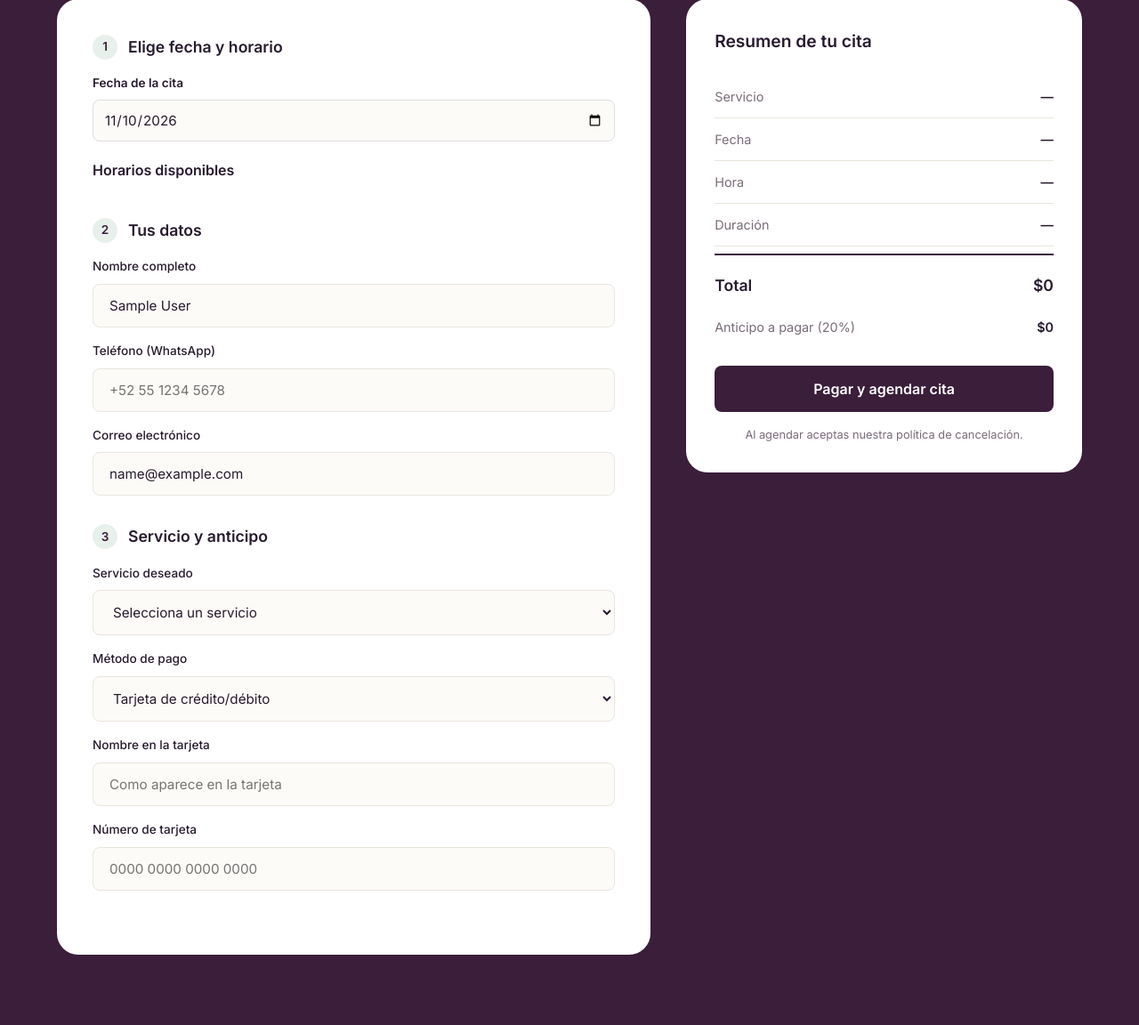
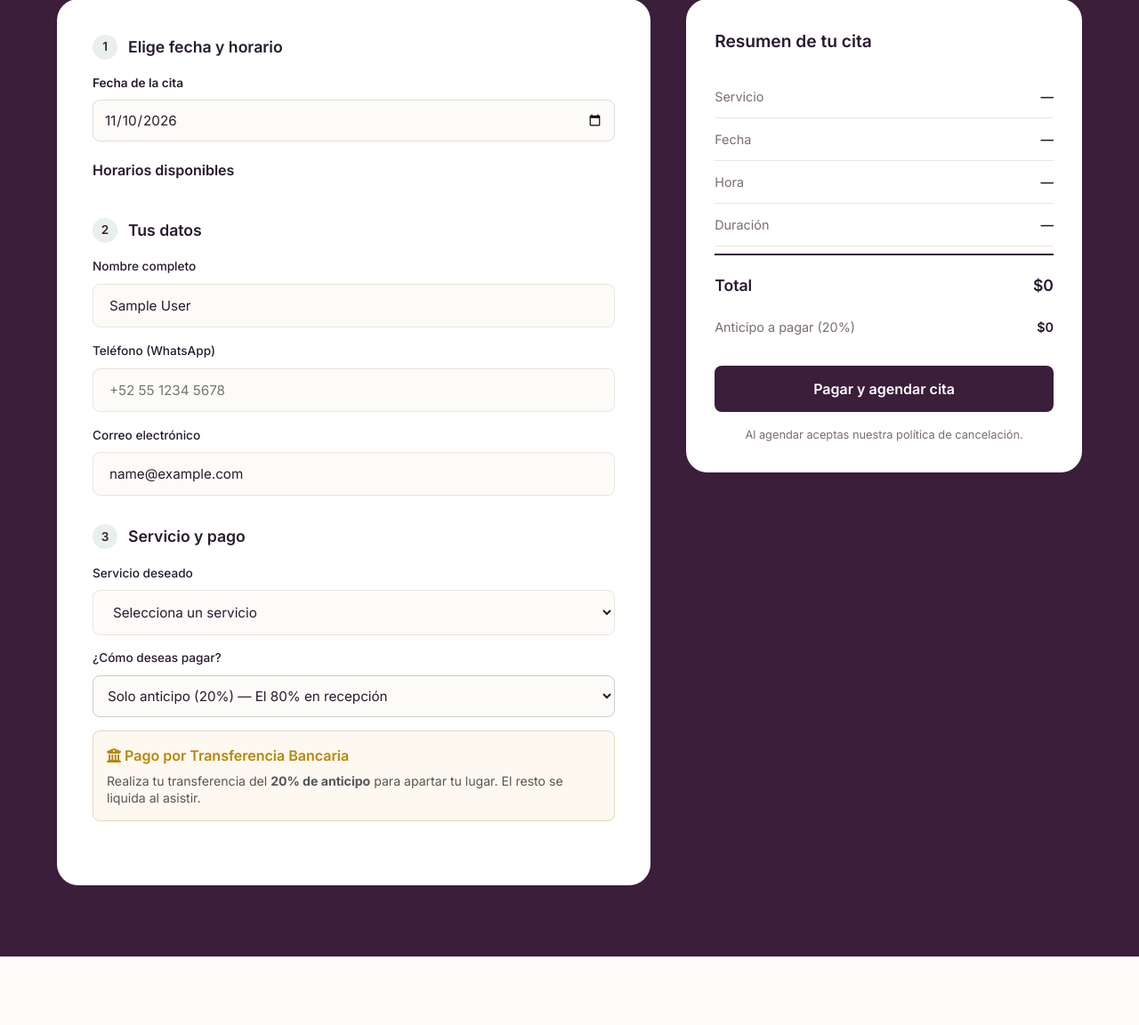
Before and after one commit to miguelguadarrama-ux/spa-cuidarte, a PHP site: page /index.php in a window 1280 px wide. Shown: the part 2432-3584 px from the top of the page at 89% size. Run offline with PHP 8.4, Linux system fonts and the light colour scheme; the visitor is signed in with stand-in values (Sample User, id 1); some web fonts are replaced.

Commit message:
Update index.php

```diff
--- a/index.php
+++ b/index.php
@@ -260,8 +260,9 @@ session_start();
 
             <!-- Paso 3 -->
             <div class="form-step">
-              <h3><span class="step-number">3</span> Servicio y anticipo</h3>
-              <div class="form-group">
+              <h3><span class="step-number">3</span> Servicio y pago</h3>
+
+              <div class="form-group" style="margin-bottom: 15px;">
                 <label for="servicioSelect">Servicio deseado</label>
                 <select id="servicioSelect" required>
                   <option value="" disabled selected>Selecciona un servicio</option>
@@ -271,21 +272,22 @@ session_start();
                   <option value="Pedicure Spa + Gelish" data-precio="950" data-duracion="90 min">Pedicure Spa + Gelish - $950</option>
                 </select>
               </div>
-              <div class="form-group">
-                <label>Método de pago</label>
-                <select id="metodoPago">
-                  <option>Tarjeta de crédito/débito</option>
-                  <option>Transferencia bancaria</option>
-                  <option>Efectivo en recepción</option>
+
+              <!-- Selector de modalidad de pago -->
+              <div class="form-group" style="margin-bottom: 15px;">
+                <label for="modalidadPago">¿Cómo deseas pagar?</label>
+                <select id="modalidadPago" required style="width: 100%; padding: 12px; border: 1px solid #ccc; border-radius: 8px;">
+                  <option value="anticipo" selected>Solo anticipo (20%) — El 80% en recepción</option>
+                  <option value="completo">Pagar servicio completo (100%)</option>
                 </select>
               </div>
-              <div class="form-group">
-                <label>Nombre en la tarjeta</label>
-                <input type="text" id="nombreTarjeta" placeholder="Como aparece en la tarjeta">
-              </div>
-              <div class="form-group">
-                <label>Número de tarjeta</label>
-                <input type="text" id="numeroTarjeta" placeholder="0000 0000 0000 0000" maxlength="19">
+
+              <!-- Caja informativa con datos de transferencia -->
+              <div style="background: #fdf8f0; border: 1px solid #e6d5bc; padding: 15px; border-radius: 8px; margin-top: 15px;">
+                <p style="font-weight: 600; color: #b8860b; margin-bottom: 5px;"><i class="fas fa-university"></i> Pago por Transferencia Bancaria</p>
+                <p style="font-size: 0.88rem; color: #555; margin: 0; line-height: 1.4;" id="textoInstruccionPago">
+                  Realiza tu transferencia del <strong>20% de anticipo</strong> para apartar tu lugar. El resto se liquida al asistir.
+                </p>
               </div>
             </div>
 
```
